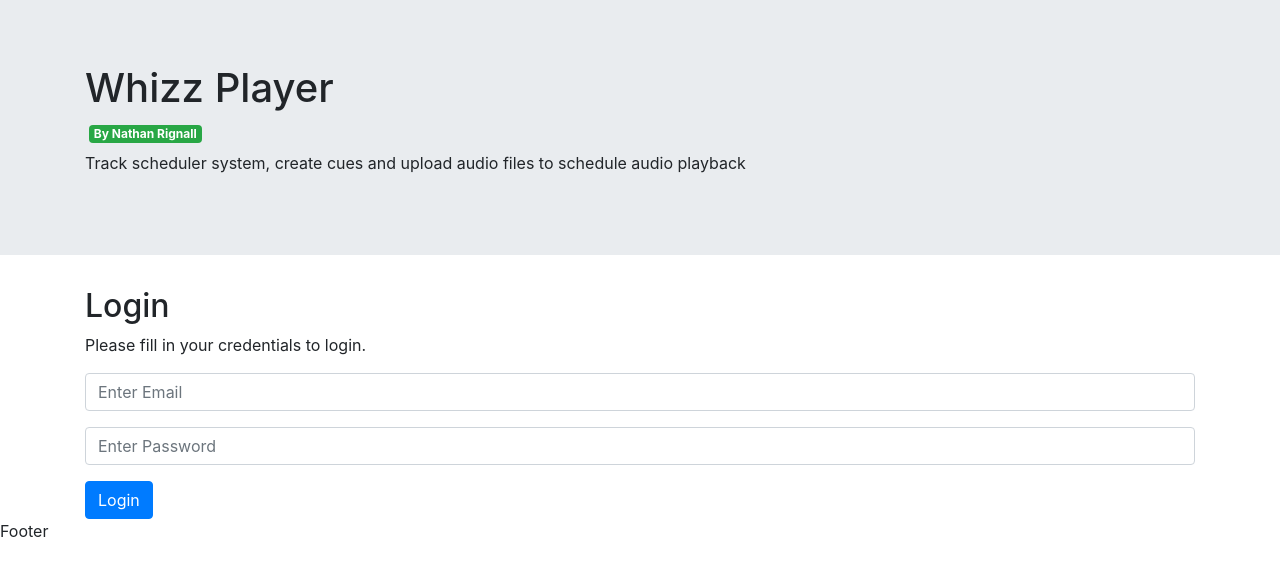
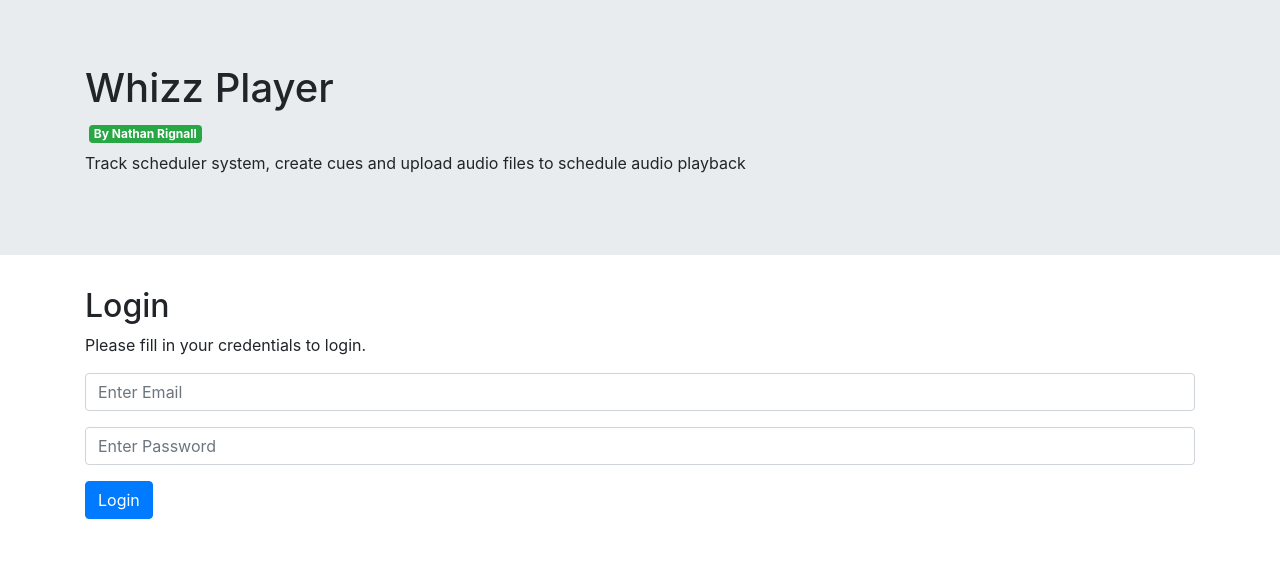
Before and after one commit to NathanRignall/WhizzPlayer, a Next.js app in the folder web/: page /login in a window 1280 px wide. Shown: the top 576 px of the page. Built offline with nearby package versions, Linux system fonts and the light colour scheme.

Commit message:
fix(web): minor tidy ups
removed some unessiary code
remove the "footer" text

```diff
--- a/web/components/custom/instantPlay.js
+++ b/web/components/custom/instantPlay.js
@@ -133,8 +133,6 @@ export default function InstantPlay(props) {
                     actions.setSubmitting(false);
                 }
             });
-
-        console.log(json);
     };
 
     return (
--- a/web/components/custom/loginForm.js
+++ b/web/components/custom/loginForm.js
@@ -120,6 +120,7 @@ export function FormExample() {
                             {serverState.message}
                         </Alert>
                     )}
+
                     {isSubmitting ? (
                         <Button type="submit" disabled>
                             <Spinner
--- a/web/components/parts/footers.js
+++ b/web/components/parts/footers.js
@@ -1,3 +1,3 @@
 export default function Footer() {
-    return <footer>Footer</footer>;
+    return <footer></footer>;
 }
```
